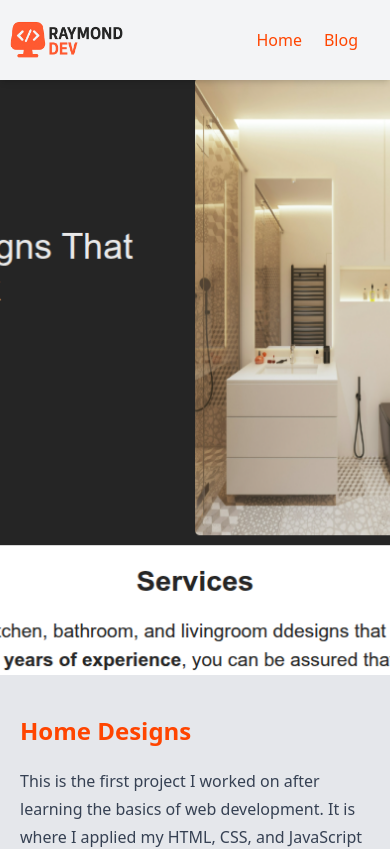
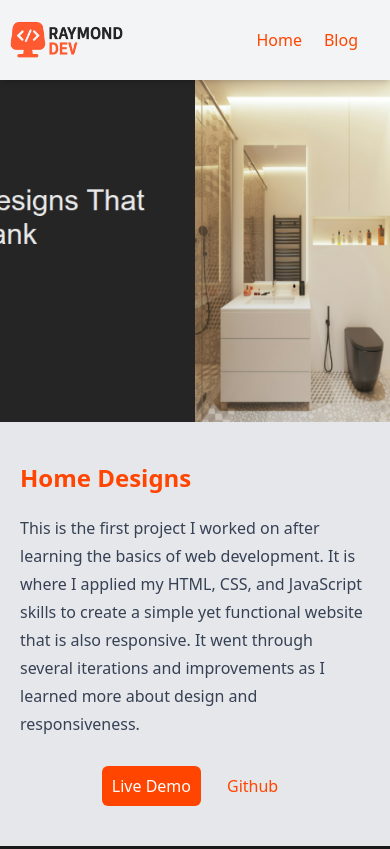
Before and after one commit to RaymondtDev/portfolio-blog, a React (Vite) app in the folder frontend/: page /project/home-designs-project in a window 390 px wide. Shown: the top 849 px of the page. Built offline with nearby package versions, Linux system fonts and the light colour scheme; no server answers.

Commit message:
cover page parallax fix

```diff
--- a/frontend/src/components/ParallaxHero.jsx
+++ b/frontend/src/components/ParallaxHero.jsx
@@ -17,12 +17,12 @@ function ParallaxHero({ children, classname = "", image}) {
 
   return (
     <div
-      className={`${classname} full-width-content h-[80vh] relative -z-50`}
+      className={`${classname} full-width-content h-[50vh] sm:h-[80vh] relative -z-50`}
       style={{
         backgroundImage: `url(${image})`,
-        backgroundSize: "cover",
-        backgroundPosition: `center -${offset * 0.15}px`,
-        backgroundAttachment: "scroll",
+        backgroundSize: window.innerWidth > 640 ? "cover" : "auto 130%",
+        backgroundPosition: `center -${offset * 0.2}px`,
+        backgroundAttachment: window.innerWidth > 640 ? "scroll" : "initial",
         backgroundRepeat: "no-repeat",
         transition: "background-position 0.1s ease-in-out",
       }}
```
